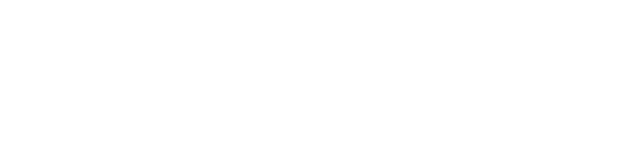
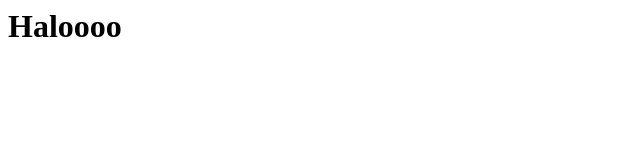
Before and after one commit to ranggamp25/Portal-Foris-One, a plain HTML site: page index.html in a window 1280 px wide. Shown: the whole page, without its empty margins (0-640 px from the left). Drawn offline with Linux system fonts and the light colour scheme.

Commit message:
Update index.html

```diff
--- a/index.html
+++ b/index.html
@@ -5,6 +5,6 @@
     </title>
   </head>
   <body>
-
+    <h1>Haloooo</h1>
   </body>
 </html>
```
